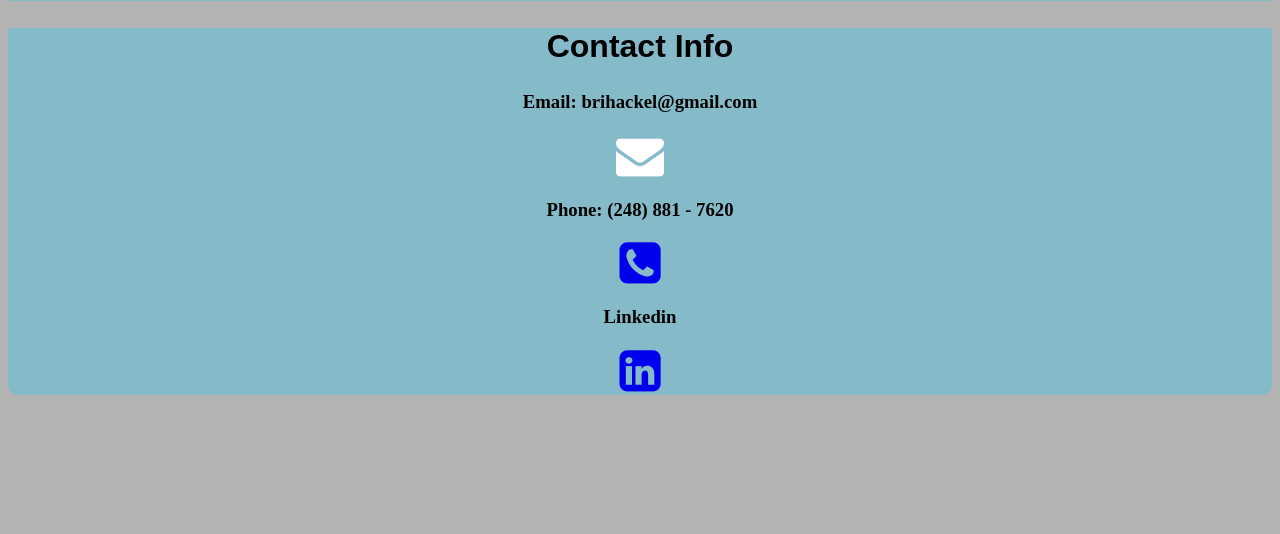
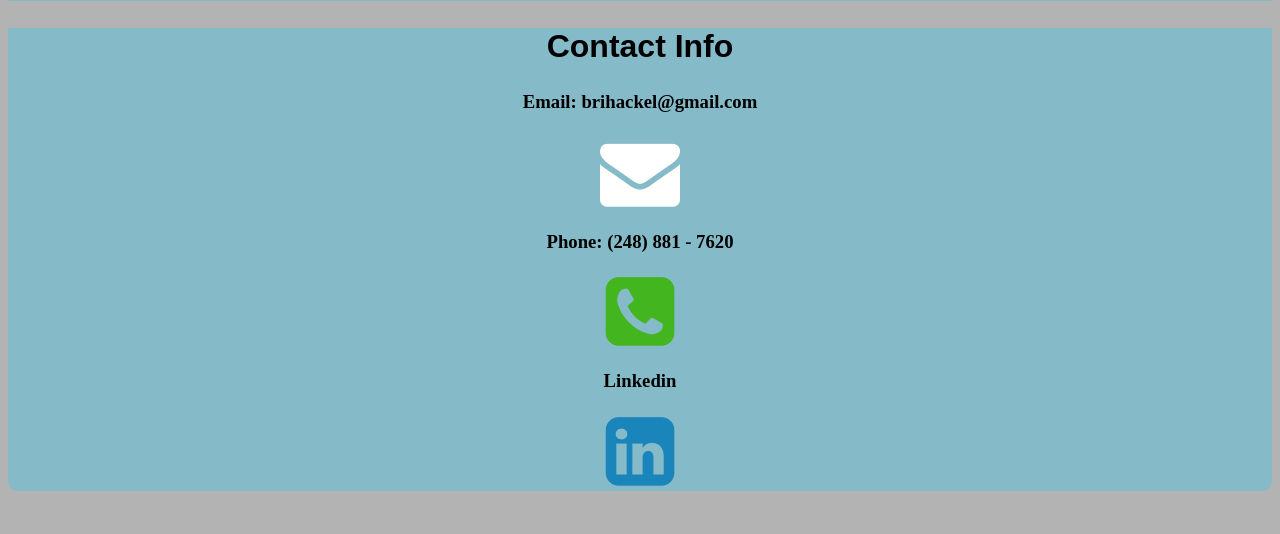
Before and after one commit to erskin19/MI362FinalProject, a PHP site: page /contact.php in a window 1280 px wide. Shown: the part 266-800 px from the top of the page. Run offline with PHP 8.4, Linux system fonts and the light colour scheme; some libraries are stand-ins or nearby versions.

Commit message:
contact me

```diff
--- a/contact.php
+++ b/contact.php
@@ -9,19 +9,19 @@ require 'lib/site.inc.php';
 
 <body>
 <?php echo present_header(); ?>
-    <div id="contact">
+    <div id="contact" class="row">
         <h2>Contact Info</h2>
         <h3>Email: brihackel@gmail.com</h3>
         <a href="mailto:brihackel@gmail.com">
-            <i class="fa fa-envelope fa-3x email" aria-hidden="true"></i>
+            <i class="fa fa-envelope fa-5x email" aria-hidden="true"></i>
         </a>
         <h3>Phone: (248) 881 - 7620</h3>
         <a href="tel:1-248-881-7620">
-            <i class="fa fa-phone-square fa-3x phone" aria-hidden="true"></i>
+            <i class="fa fa-phone-square fa-5x phone" aria-hidden="true"></i>
         </a>
         <h3>Linkedin</h3>
         <a href="https://www.linkedin.com/in/brittany-hackel-70420ba1">
-            <i class="fa fa-linkedin-square fa-3x linkedin" aria-hidden="true"></i>
+            <i class="fa fa-linkedin-square fa-5x linkedin" aria-hidden="true"></i>
         </a>
 
     </div>
--- a/css/main.css
+++ b/css/main.css
@@ -275,9 +275,8 @@ header h1{
 
 /* mouse over link */
 #contact a:hover .email{
-    color: white;
+    color: #F6F6F6;
     text-decoration: none;
-    background-color: #cccccc;
 }
 
 /* selected link */
@@ -287,6 +286,55 @@ header h1{
     text-decoration: none;
 }
 
+/* unvisited link */
+#contact a:link .phone{
+    color: #43B51F;
+    text-decoration: none;
+}
+
+/* visited link */
+#contact a:visited .phone{
+    color: #43B51F;
+    text-decoration: none;
+}
+
+/* mouse over link */
+#contact a:hover .phone{
+    color: #53952F;
+    text-decoration: none;
+}
+
+/* selected link */
+#contact a:active .phone{
+    color: #43B51F;
+    border:4px dashed black;
+    text-decoration: none;
+}
+
+/* unvisited link */
+#contact a:link .linkedin{
+    color: #1985BB;
+    text-decoration: none;
+}
+
+/* visited link */
+#contact a:visited .linkedin{
+    color: #1985BB;
+    text-decoration: none;
+}
+
+/* mouse over link */
+#contact a:hover .linkedin{
+    color: #2995CB;
+    text-decoration: none;
+}
+
+/* selected link */
+#contact a:active .linkedin{
+    color: #1985BB;
+    border:4px dashed black;
+    text-decoration: none;
+}
 
 @media only screen and (min-width: 600px), only screen and (orientation: landscape){
     /* For tablets: */
```
